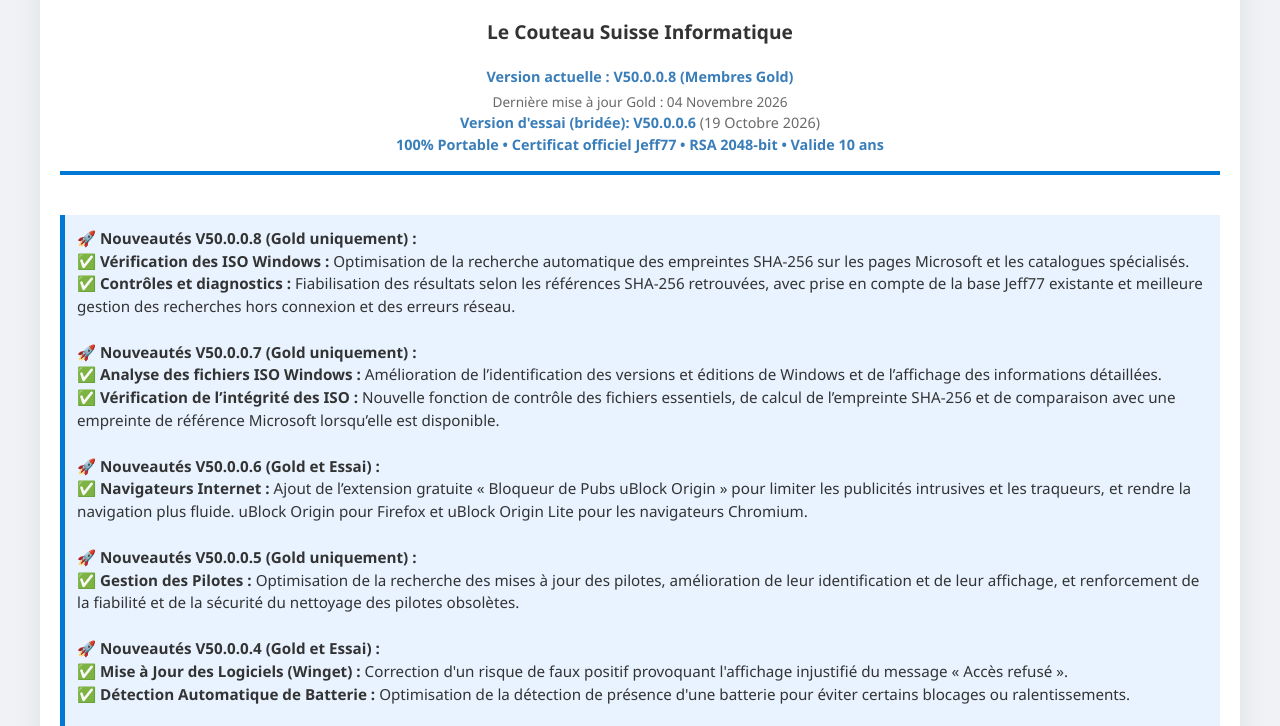
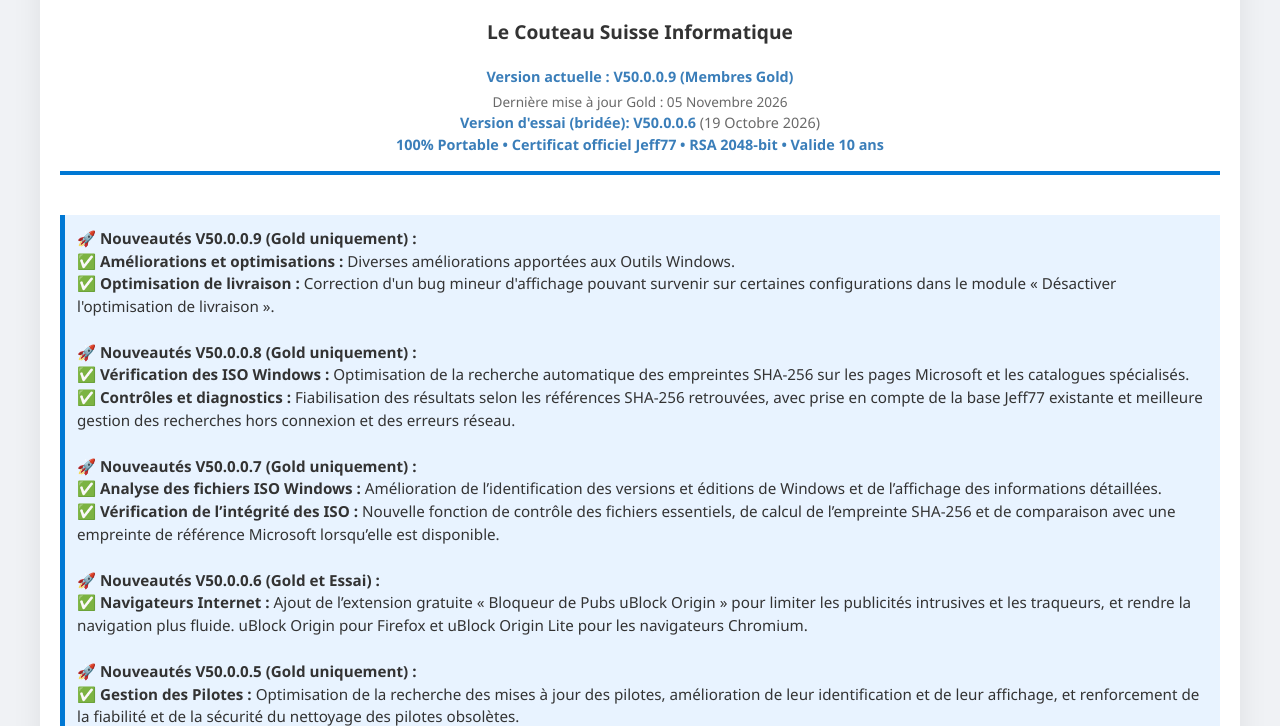
Before and after one commit to Jeff77-source/Outils-Windows-Jeff77, a plain HTML site: page index.html in a window 1280 px wide. Shown: the part 320-1046 px from the top of the page. Drawn offline with Linux system fonts and the light colour scheme.

Commit message:
Update index.html

```diff
--- a/index.html
+++ b/index.html
@@ -4,7 +4,7 @@
 <head>
 <meta charset="UTF-8">
 <meta name="viewport" content="width=device-width, initial-scale=1.0">
-<title>Outils Windows Jeff77 - V50.0.0.8 Gold / V50.0.0.6 Essai</title>
+<title>Outils Windows Jeff77 - V50.0.0.9 Gold / V50.0.0.6 Essai</title>
 <style>
 :root{
 --blue:#0078D4;
@@ -200,13 +200,17 @@ class="header-logo">
 </a>
 <p class="tagline">Le Couteau Suisse Informatique</p>
 <div class="version">
-Version actuelle : <b>V50.0.0.8</b> (Membres Gold)
-<span class="version-date">Dernière mise à jour Gold : 04 Novembre 2026</span>
+Version actuelle : <b>V50.0.0.9</b> (Membres Gold)
+<span class="version-date">Dernière mise à jour Gold : 05 Novembre 2026</span>
 Version d'essai (bridée): V50.0.0.6 <span style="color:#444;font-weight:normal;">(19 Octobre 2026)</span><br>
 100% Portable • Certificat officiel Jeff77 • RSA 2048-bit • Valide 10 ans
 </div>
 </header>
 <div class="highlight-cert">
+🚀 <b>Nouveautés V50.0.0.9 (Gold uniquement) :</b><br>
+✅ <b>Améliorations et optimisations :</b> Diverses améliorations apportées aux Outils Windows.<br>
+✅ <b>Optimisation de livraison :</b> Correction d'un bug mineur d'affichage pouvant survenir sur certaines configurations dans le module « Désactiver l'optimisation de livraison ».<br>
+<br>
 🚀 <b>Nouveautés V50.0.0.8 (Gold uniquement) :</b><br>
 ✅ <b>Vérification des ISO Windows :</b> Optimisation de la recherche automatique des empreintes SHA-256 sur les pages Microsoft et les catalogues spécialisés.<br>
 ✅ <b>Contrôles et diagnostics :</b> Fiabilisation des résultats selon les références SHA-256 retrouvées, avec prise en compte de la base Jeff77 existante et meilleure gestion des recherches hors connexion et des erreurs réseau.<br>
@@ -239,6 +243,7 @@ Version d'essai (bridée): V50.0.0.6 <span style="color:#444;font-weight:normal;
 ✅ <b>Engagement Qualité :</b> Chaque version est signée numériquement pour garantir son authenticité et sa sécurité. 🔑<br>
 <br>
 <b>Change Log :</b><br>
+• <b>V50.0.0.9 - 05 Novembre 2026 (Gold uniquement) :</b> Diverses améliorations et optimisations. Correction d'un bug mineur d'affichage pouvant survenir sur certaines configurations dans le module « Désactiver l'optimisation de livraison ».<br>
 • <b>V50.0.0.8 - 04 Novembre 2026 (Gold uniquement) :</b> Optimisation de la vérification des ISO Windows, amélioration de la recherche automatique des empreintes SHA-256 sur les pages Microsoft et les catalogues spécialisés, fiabilisation des diagnostics selon les références retrouvées et meilleure gestion des recherches hors connexion et des erreurs réseau.<br>
 • <b>V50.0.0.7 - 02 Novembre 2026 (Gold uniquement) :</b> Amélioration de l’analyse des fichiers ISO Windows (versions, éditions et informations détaillées). Ajout de la vérification de l’intégrité des ISO : contrôle des fichiers essentiels, calcul SHA-256 et comparaison avec une empreinte de référence Microsoft lorsqu’elle est disponible.<br>
 • <b>V50.0.0.6 - 19 Octobre 2026 (Gold et Essai) :</b> Ajout de l’extension gratuite « Bloqueur de Pubs uBlock Origin » dans le module Navigateurs Internet.<br>
@@ -306,7 +311,8 @@ Environnement Sécurisé avec installation automatisée d'uBlock Origin.<br>
 Audit UEFI & Secure Boot 2023.<br>
 Installation / Mise à jour <b>PowerShell</b> & <b>Terminal</b>.<br>
 Popups automatiques en fin d'analyses SFC / DISM.<br>
-<b>Amélioré (V50.0.0.0) :</b> Nouveau module "Couleurs Interface" avec personnalisation par défaut (Fond Bleu Clair / Texte Blanc).
+<b>Amélioré (V50.0.0.0) :</b> Nouveau module "Couleurs Interface" avec personnalisation par défaut (Fond Bleu Clair / Texte Blanc).<br>
+<b>Amélioré (V50.0.0.9 Gold) :</b> Correction d'un bug mineur d'affichage pouvant survenir sur certaines configurations dans le module « Désactiver l'optimisation de livraison ».
 <div class="avis">
 💬 Avis utilisateur : Le nouveau rendu visuel par défaut est très agréable et reposant pour les yeux.
 </div>
@@ -356,20 +362,20 @@ Mises à jour régulières des versions Gold et Essai.
 <div class="verdict">
 <div class="stars">★★★★★</div>
 <div class="score">20 / 20</div>
-<p>La V50.0.0.8 Gold optimise la vérification de l’intégrité des fichiers ISO Windows, améliore la recherche des empreintes SHA-256 sur les pages Microsoft et les catalogues spécialisés, et fiabilise les diagnostics, y compris lors des recherches hors connexion ou en cas d’erreurs réseau. Cette version perfectionne les fonctionnalités ISO introduites et améliorées en V50.0.0.7. La V50.0.0.6, toujours disponible en version d’essai, ajoute l’extension gratuite « Bloqueur de Pubs uBlock Origin » dans le module Navigateurs Internet pour limiter les publicités intrusives et les traqueurs. Les deux éditions conservent les améliorations de la V50.0.0.4 concernant la mise à jour des logiciels (Winget) et la détection de présence d’une batterie. La version Gold bénéficie également des optimisations de la V50.0.0.5 pour la recherche, l’identification et le nettoyage sécurisé des pilotes obsolètes. Le module de Gestion des Pilotes reste exclusivement réservé à l’édition Gold.</p>
+<p>La V50.0.0.9 Gold apporte diverses améliorations et optimisations, ainsi que la correction d'un bug mineur d'affichage pouvant survenir sur certaines configurations dans le module « Désactiver l'optimisation de livraison ». Elle conserve les améliorations de la V50.0.0.8 concernant la vérification de l’intégrité des fichiers ISO Windows, la recherche des empreintes SHA-256 sur les pages Microsoft et les catalogues spécialisés, ainsi que la fiabilisation des diagnostics, y compris hors connexion ou en cas d’erreurs réseau. Ces évolutions perfectionnent les fonctionnalités ISO introduites en V50.0.0.7. La V50.0.0.6, toujours disponible en version d’essai, ajoute l’extension gratuite « Bloqueur de Pubs uBlock Origin » dans le module Navigateurs Internet pour limiter les publicités intrusives et les traqueurs. Les deux éditions conservent les améliorations de la V50.0.0.4 concernant la mise à jour des logiciels (Winget) et la détection de présence d’une batterie. La version Gold bénéficie également des optimisations de la V50.0.0.5 pour la recherche, l’identification et le nettoyage sécurisé des pilotes obsolètes. Le module de Gestion des Pilotes reste exclusivement réservé à l’édition Gold.</p>
 </div>
 <div style="text-align:center;width:100%;">
 <a href="https://www.jeff77.fr/soutenir" class="btn btn-gold">
 🏆 DEVENIR MEMBRE GOLD
 </a>
 <p style="font-size:1.05rem;font-weight:bold;color:#333;margin-top:10px;">ACCÈS COMPLET AU SITE</p>
-<p style="font-size:0.8rem;color:#666;margin-top:5px;margin-bottom:20px;">Chaque version Gold (V50.0.0.8), complète et non bridée, est désormais valable 120 Jours. Accès illimité aux Téléchargements. Pour les Membres Gold, téléchargez chaque nouvelle version dès sa sortie, sans limite.</p>
+<p style="font-size:0.8rem;color:#666;margin-top:5px;margin-bottom:20px;">Chaque version Gold (V50.0.0.9), complète et non bridée, est désormais valable 120 Jours. Accès illimité aux Téléchargements. Pour les Membres Gold, téléchargez chaque nouvelle version dès sa sortie, sans limite.</p>
 </div>
 <div class="footer-site-link">
 <a href="https://www.jeff77.fr/" target="_blank">🌐 Accéder au site officiel : www.jeff77.fr</a>
 </div>
 <div class="footer">
-© 2026 Jeff77 Tech • Solution portable signée numériquement • Gold V50.0.0.8 / Essai V50.0.0.6
+© 2026 Jeff77 Tech • Solution portable signée numériquement • Gold V50.0.0.9 / Essai V50.0.0.6
 </div>
 </div>
 </body>
```
